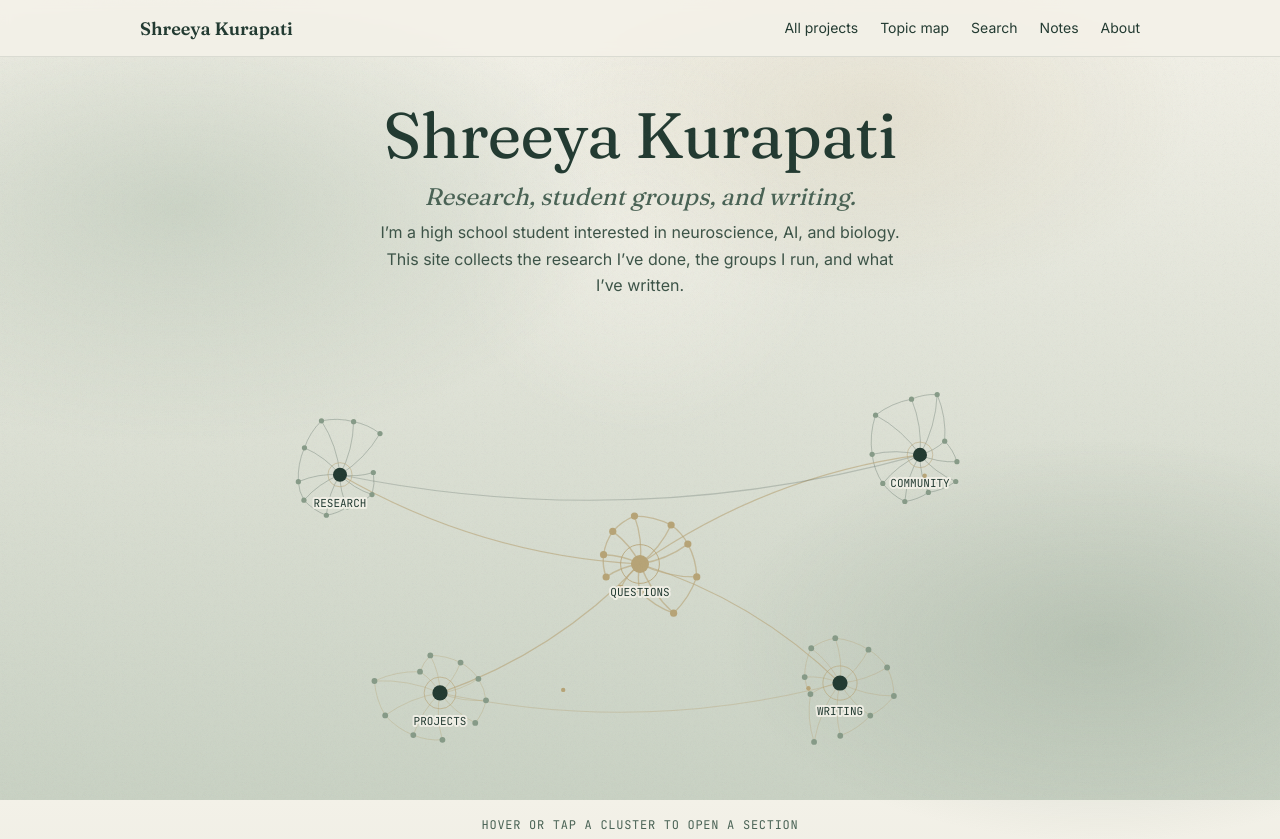
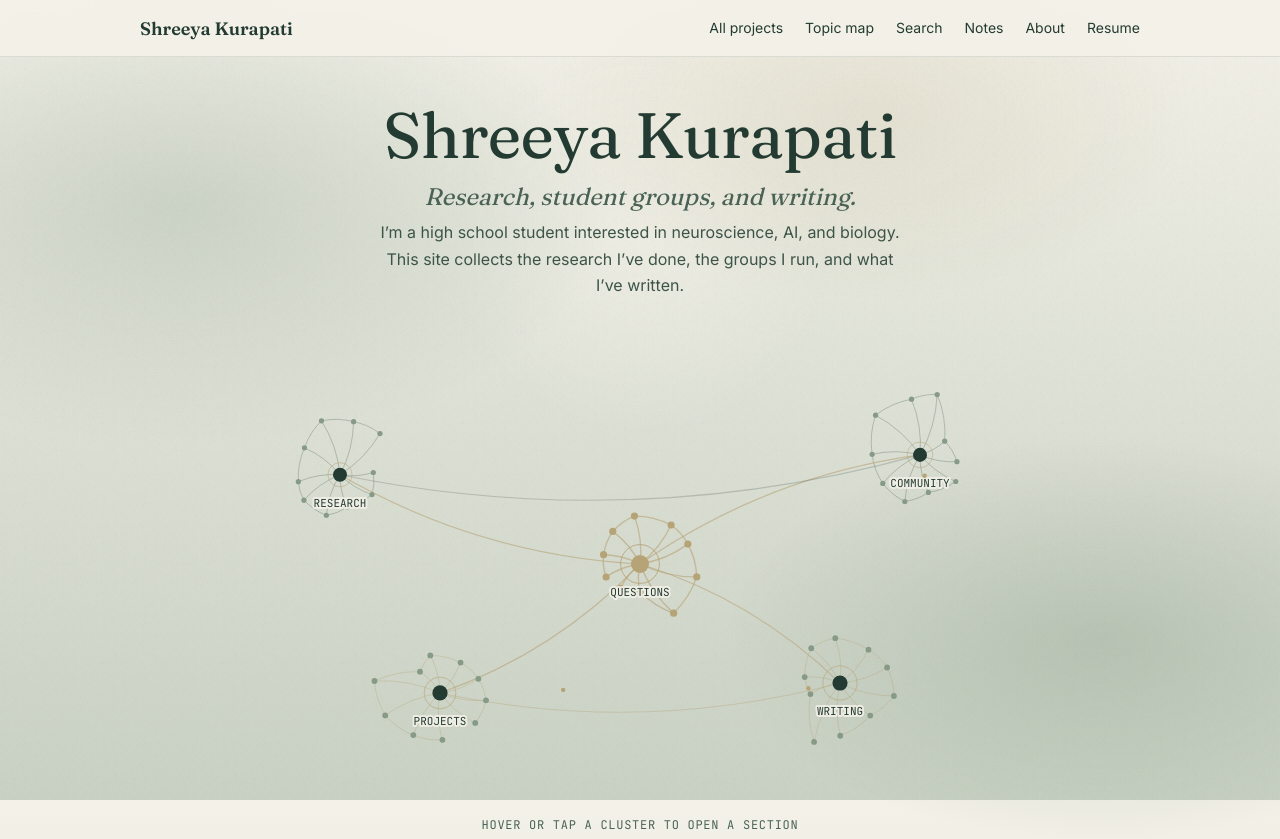
Before and after one commit to shreeyakurapati/shreeyakurapati, a website: page index.html in a window 1280 px wide. Shown: the top 839 px of the page. Drawn offline with Linux system fonts and the light colour scheme.

Commit message:
Add files via upload

```diff
--- a/index.html
+++ b/index.html
@@ -16,7 +16,7 @@
 <div class="fogA" aria-hidden="true"></div><div class="fogB" aria-hidden="true"></div>
 <header><div class="bar"><a href="#/">Shreeya Kurapati</a>
 <button id="menu" aria-expanded="false" aria-controls="nav">Menu</button>
-<nav id="nav"><a href="#/index">All projects</a><a href="#/map">Topic map</a><a href="#/search">Search</a><a href="#/notes">Notes</a><a href="#/about">About</a></nav></div></header>
+<nav id="nav"><a href="#/index">All projects</a><a href="#/map">Topic map</a><a href="#/search">Search</a><a href="#/notes">Notes</a><a href="#/about">About</a><a class="cta" href="#/resume">Resume</a></nav></div></header>
 <main id="app"><noscript><p class="lede" style="padding-top:40px">This site needs JavaScript to load. Please enable it and refresh.</p></noscript></main>
 <footer>© 2026 Shreeya Kurapati · <a href="https://github.com/shreeyakurapati">GitHub</a> · Press / to search</footer>
 <div id="dots" role="navigation" aria-label="Sections" hidden></div>
```
Also changed, not shown: README.md.
